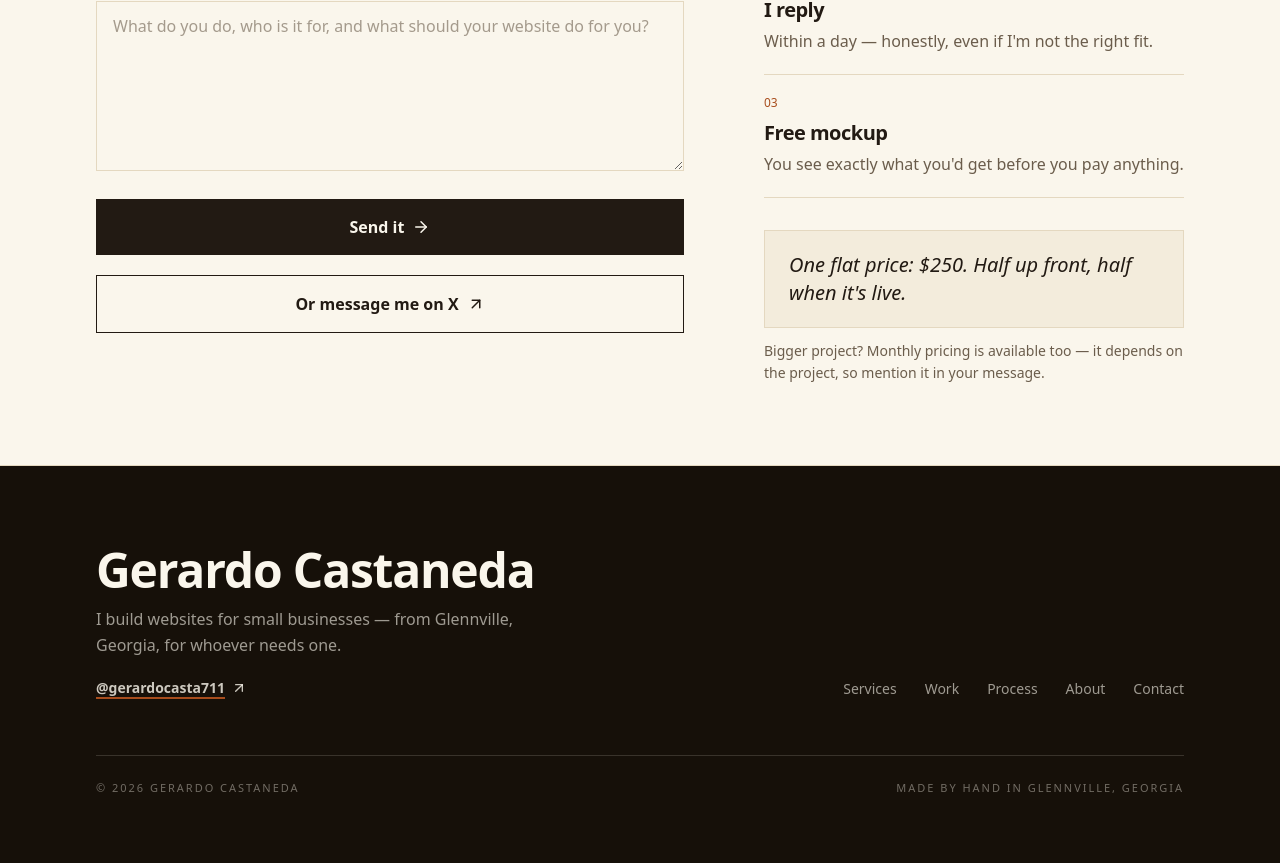
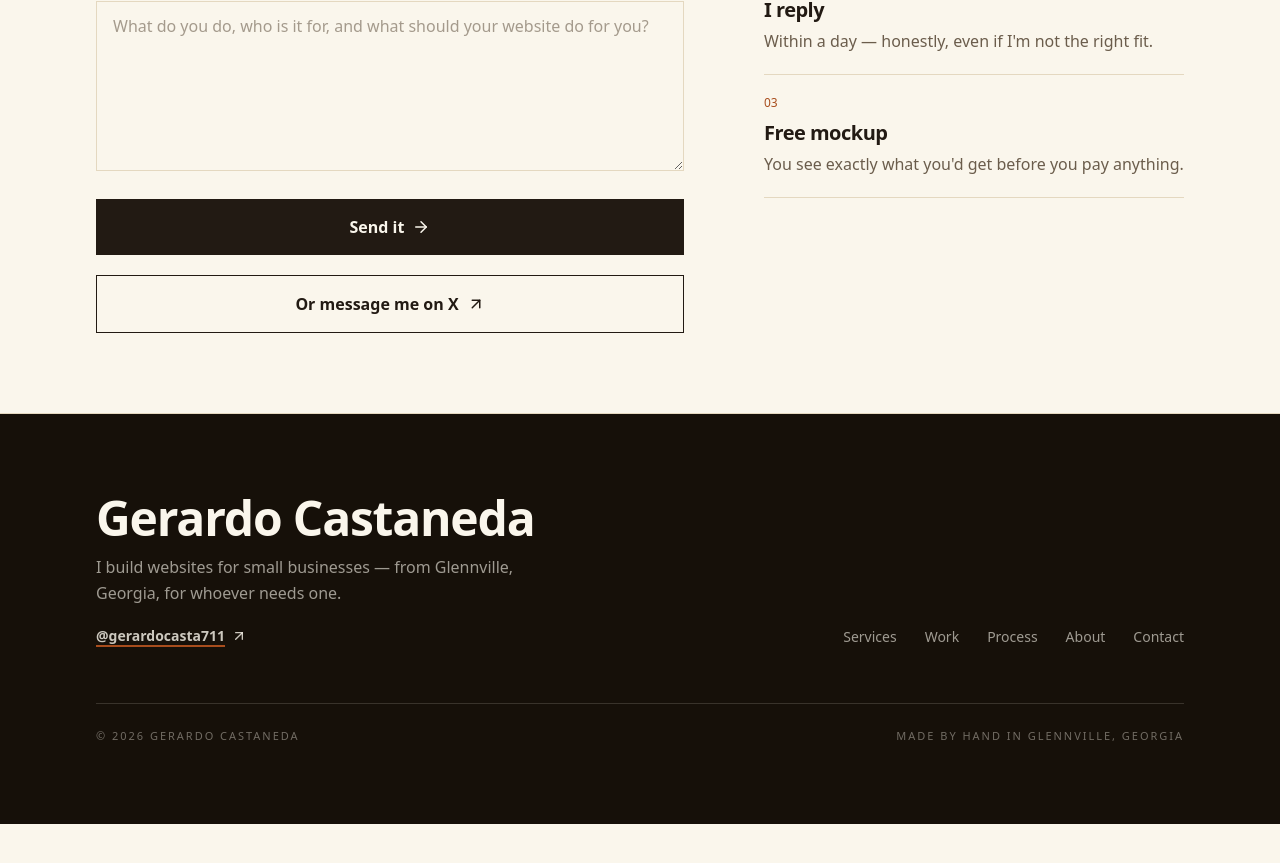
Before and after one commit to rardo711/rardo, a Next.js app: page /contact in a window 1280 px wide. Shown: the part 760-1623 px from the top of the page. After the commit the page ends 1584 px from the top, so only its background shows below. Built offline with nearby package versions, Linux system fonts and the light colour scheme.

Commit message:
Remove public pricing from site for now

```diff
--- a/app/contact/page.tsx
+++ b/app/contact/page.tsx
@@ -61,15 +61,6 @@ export default function Contact() {
                 ))}
               </ol>
             </Reveal>
-            <Reveal delay={0.16}>
-              <p className="mt-8 border border-line bg-wash px-6 py-5 font-display text-xl italic">
-                One flat price: $250. Half up front, half when it&apos;s live.
-              </p>
-              <p className="mt-3 text-sm leading-relaxed text-ink-soft">
-                Bigger project? Monthly pricing is available too — it depends
-                on the project, so mention it in your message.
-              </p>
-            </Reveal>
           </div>
         </div>
       </div>
--- a/app/layout.tsx
+++ b/app/layout.tsx
@@ -33,7 +33,7 @@ export const metadata: Metadata = {
     template: "%s · Gerardo Castaneda",
   },
   description:
-    "I'm Rardo. I design and build simple, fast one-page websites for local businesses — who you are, what you do, your hours, and a way to call you. One flat price, agreed up front.",
+    "I'm Rardo. I design and build simple, fast one-page websites for local businesses — who you are, what you do, your hours, and a way to call you.",
   alternates: { canonical: "/" },
   openGraph: {
     type: "website",
@@ -41,14 +41,14 @@ export const metadata: Metadata = {
     siteName: "Gerardo Castaneda",
     title: "Gerardo Castaneda — Websites for Small Businesses",
     description:
-      "Simple, fast one-page websites for local businesses. One flat price, agreed up front.",
+      "Simple, fast one-page websites for local businesses.",
     images: [{ url: "/opengraph-image", width: 1200, height: 630 }],
   },
   twitter: {
     card: "summary_large_image",
     title: "Gerardo Castaneda — Websites for Small Businesses",
     description:
-      "Simple, fast one-page websites for local businesses. One flat price, agreed up front.",
+      "Simple, fast one-page websites for local businesses.",
     images: ["/opengraph-image"],
   },
   themeColor: "#faf6ec",
@@ -68,7 +68,6 @@ const jsonLd = {
       url: siteUrl,
       description:
         "One-page websites, ordering and contact forms, and update-it-yourself sites for local businesses.",
-      priceRange: "$250",
       address: {
         "@type": "PostalAddress",
         addressLocality: "Glennville",
--- a/app/opengraph-image.tsx
+++ b/app/opengraph-image.tsx
@@ -55,7 +55,7 @@ export default function OgImage() {
             fontFamily: "system-ui, sans-serif",
           }}
         >
-          One flat price. Agreed up front.
+          Built by hand in Glennville, Georgia.
         </div>
       </div>
     ),
--- a/app/page.tsx
+++ b/app/page.tsx
@@ -64,8 +64,8 @@ const steps = [
   },
   {
     n: "03",
-    title: "Half now, half on delivery",
-    body: "One flat price: $250. Half up front, half when your site is live. No hourly billing, no surprises.",
+    title: "I build your site",
+    body: "You approve the mockup, I build the real thing — one focused week, and we put it live together.",
   },
   {
     n: "04",
@@ -94,7 +94,7 @@ export default function Home() {
             <p className="mt-8 max-w-xl text-lg leading-relaxed text-ink-soft">
               I&apos;m Rardo. I design and build simple, fast one-page websites
               for local businesses — who you are, what you do, your hours, and
-              a way to call you. One flat price, agreed up front.
+              a way to call you.
             </p>
           </Reveal>
           <Reveal delay={0.24}>
@@ -233,15 +233,6 @@ export default function Home() {
               </Reveal>
             ))}
           </ol>
-          <Reveal delay={0.1}>
-            <p className="mt-14 border border-line bg-wash px-6 py-5 text-center font-display text-xl italic sm:text-2xl">
-              One flat price: $250. No hourly billing, no surprises.
-            </p>
-            <p className="mt-4 text-center text-sm text-ink-soft">
-              Bigger project? Monthly pricing is available too — it depends on
-              the project, so mention it when you reach out.
-            </p>
-          </Reveal>
         </div>
       </section>
 
```
Also changed, not shown: public/llms.txt.
